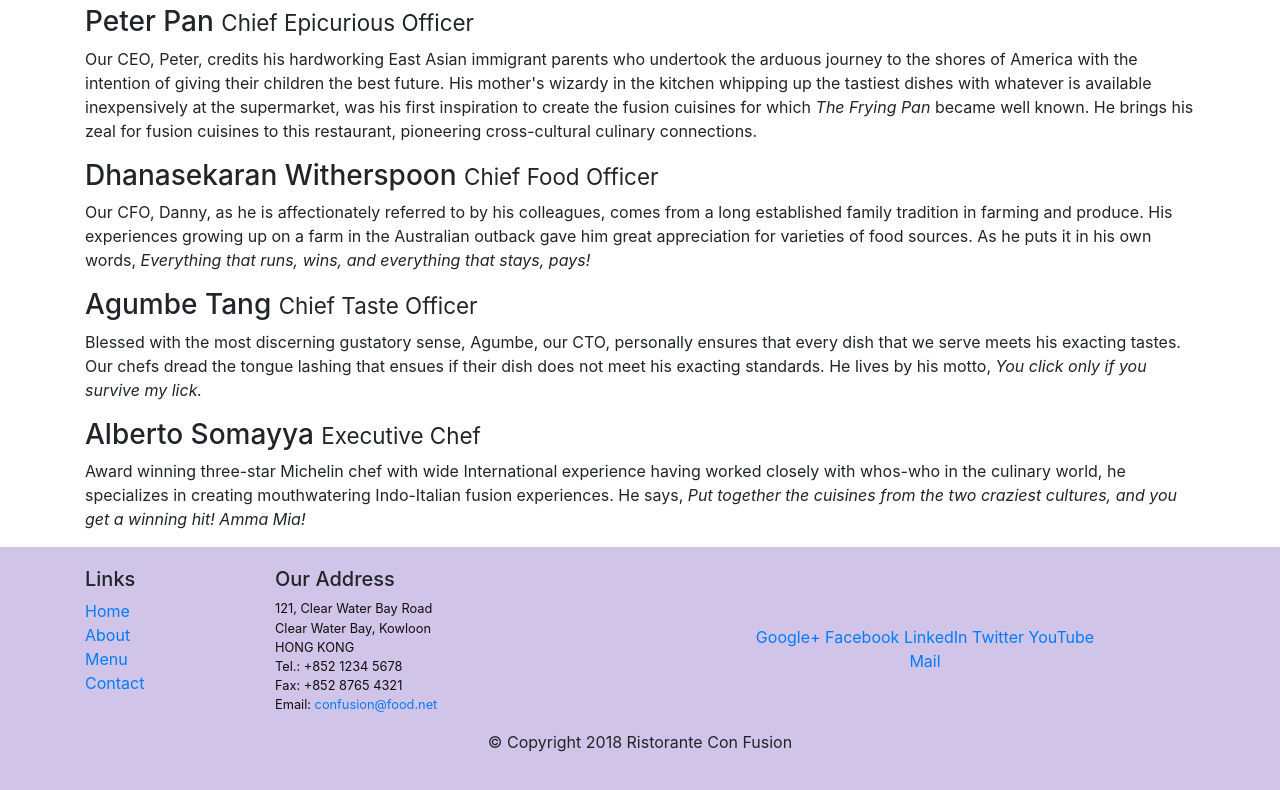
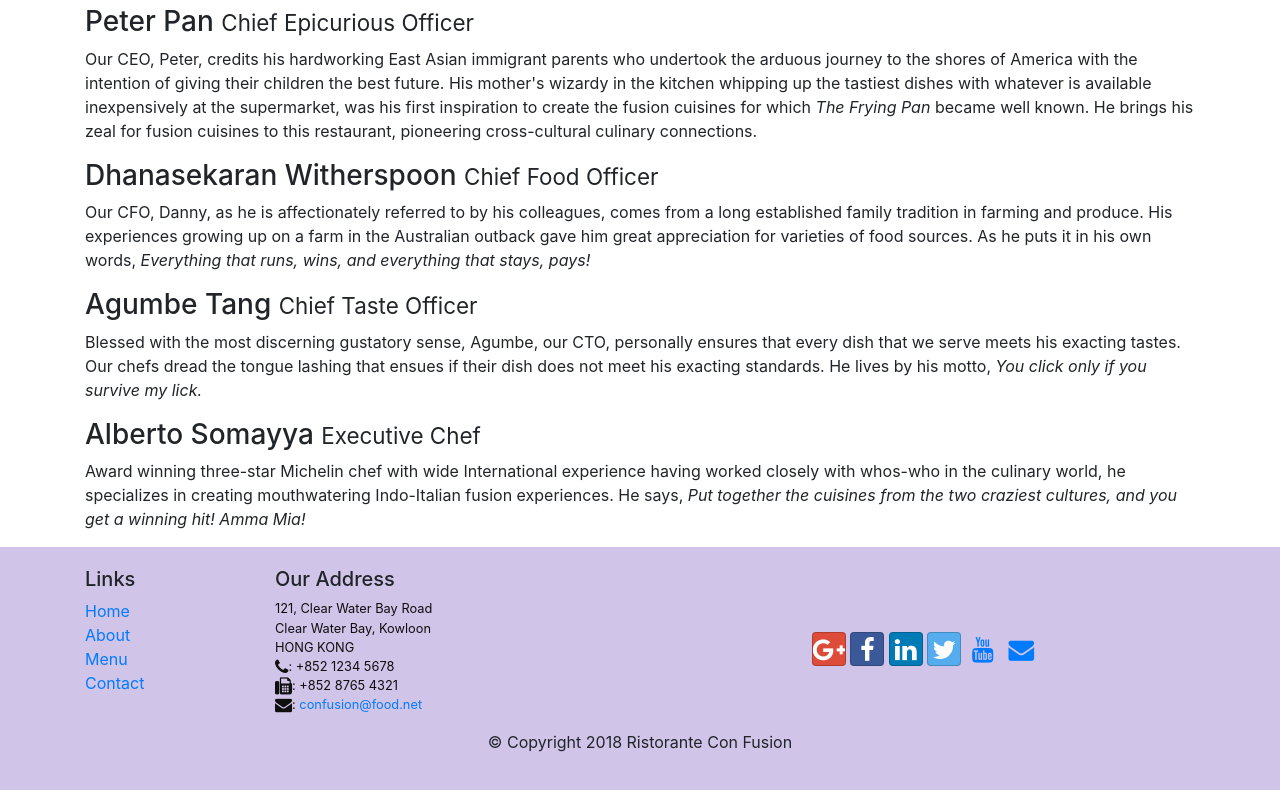
Before and after one commit to Agarwal-Shubh/Ristorante-con-Fusion, a website: page aboutus.html in a window 1280 px wide. Shown: the part 926-1716 px from the top of the page. Drawn offline with nearby package versions, Linux system fonts and the light colour scheme.

Commit message:
Icon Fonts

```diff
--- a/aboutus.html
+++ b/aboutus.html
@@ -13,6 +13,8 @@
     <meta http-equiv="x-ua-compatible" content="ie=edge">
 <link rel="stylesheet" href="css/styles.css">
 <link rel="stylesheet" href="node_modules/bootstrap/dist/css/bootstrap.min.css">
+<link rel="stylesheet" href="node_modules/font-awesome/css/font-awesome.min.css">
+    <link rel="stylesheet" href="node_modules/bootstrap-social/bootstrap-social.css">
 <nav class="navbar navbar-dark navbar-expand-sm fixed-top">
     <div class="container">
         <button class="navbar-toggler" type="button" data-toggle="collapse" data-target="#Navbar">
@@ -21,10 +23,10 @@
         <a class="navbar-brand" href="./index.html">Ristorante Con Fusion</a>
         <div class="collapse navbar-collapse" id="Navbar">
              <ul class="navbar-nav mr-auto">
-                <li class=nav-item active><a class="nav-link" href="./index.html">Home</a></li>
-                <li class=nav-item><a class="nav-link" href="#">About Us</a></li>
-                <li class=nav-item><a class="nav-link" href="#">Menu</a></li>
-                <li class=nav-item><a class="nav-link" href="#">Contact</a></li>
+                <li class=nav-item active><a class="nav-link" href="./index.html"><span class="fa fa-home fa-lg">Home</span></a></li>
+                <li class=nav-item><a class="nav-link" href="#"><span class="fa fa-info fa-lg">About Us</span></a></li>
+                <li class=nav-item><a class="nav-link" href="#"><span class="fa fa-list fa-lg">Menu</span></a></li>
+                <li class=nav-item><a class="nav-link" href="#"><span class="fa fa-address-card fa-lg">Contact</span></a></li>
             </ul>
         </div>
     </div>
@@ -103,19 +105,19 @@
 		              121, Clear Water Bay Road<br>
 		              Clear Water Bay, Kowloon<br>
 		              HONG KONG<br>
-		              Tel.: +852 1234 5678<br>
-		              Fax: +852 8765 4321<br>
-		              Email: <a href="mailto:confusion@food.net">confusion@food.net</a>
+		              <i class="fa fa-phone fa-lg"></i>: +852 1234 5678<br>
+		              <i class="fa fa-fax fa-lg"></i>: +852 8765 4321<br>
+		              <i class="fa fa-envelope fa-lg"></i>: <a href="mailto:confusion@food.net">confusion@food.net</a>
 		           </address>
                 </div>
                 <div class="col-12 col-sm-4 align-self-center">
                     <div class="text-center">
-                        <a href="http://google.com/+">Google+</a>
-                        <a href="http://www.facebook.com/profile.php?id=">Facebook</a>
-                        <a href="http://www.linkedin.com/in/">LinkedIn</a>
-                        <a href="http://twitter.com/">Twitter</a>
-                        <a href="http://youtube.com/">YouTube</a>
-                        <a href="mailto:">Mail</a>
+                        <a class="btn btn-social-icon btn-google" href="http://google.com/+"><i class="fa fa-google-plus fa-lg"></i></a>
+                        <a class="btn btn-social-icon btn-facebook" href="http://www.facebook.com/profile.php?id="><i class="fa fa-facebook fa-lg"></i></a>
+                        <a class="btn btn-social-icon btn-linkedin" href="http://www.linkedin.com/in/"><i class="fa fa-linkedin fa-lg"></i></a>
+                        <a class="btn btn-social-icon btn-twitter" href="http://twitter.com/"><i class="fa fa-twitter fa-lg"></i></a>
+                        <a class="btn btn-social-icon btn-youtube" href="http://youtube.com/"><i class="fa fa-youtube fa-lg"></i></a>
+                        <a class="btn btn-social-icon btn-envelope" href="mailto:"><i class="fa fa-envelope fa-lg"></i></a>
                     </div>
                 </div>
            </div >
--- a/package.json
+++ b/package.json
@@ -15,6 +15,8 @@
   },
   "dependencies": {
     "bootstrap": "^4.0.0",
+    "bootstrap-social": "^5.1.1",
+    "font-awesome": "^4.7.0",
     "jquery": "^3.3.1",
     "popper.js": "^1.12.9"
   }
```
Also changed, not shown: index.html (+15 -13 lines), 1 other file.
